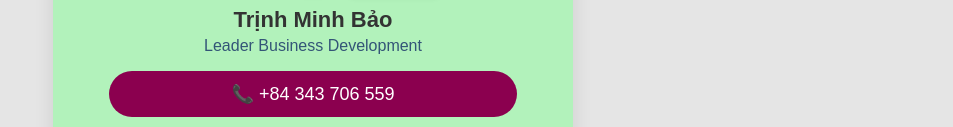
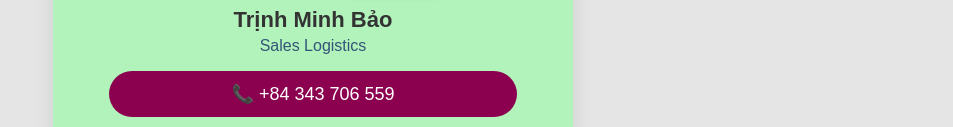
Before and after one commit to TanHoangarc/Paul.github.io, a plain HTML site: page index.html in a window 1280 px wide. Shown: the part 217-344 px from the top of the page, without its empty margins (327-1280 px from the left). Drawn offline with Linux system fonts and the light colour scheme.

Commit message:
Update index.html

```diff
--- a/index.html
+++ b/index.html
@@ -199,7 +199,7 @@
       </div>
     </div>
     <h1 id="title">Trịnh Minh Bảo</h1>
-    <div class="subtitle">Leader Business Development</div>
+    <div class="subtitle">Sales Logistics</div>
     <a href="tel:+84 343 706 559" class="phone-button">📞 +84 343 706 559</a>
 
     <div class="share-buttons">
```
